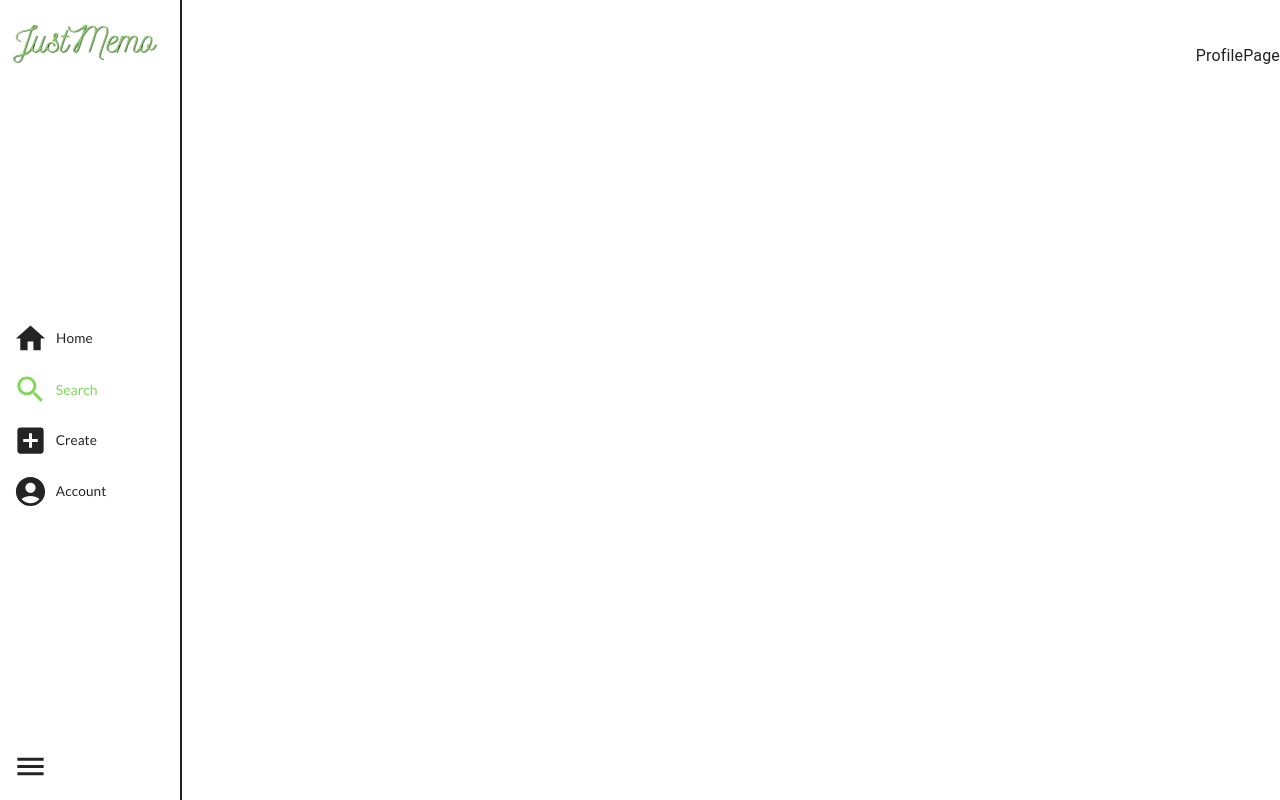
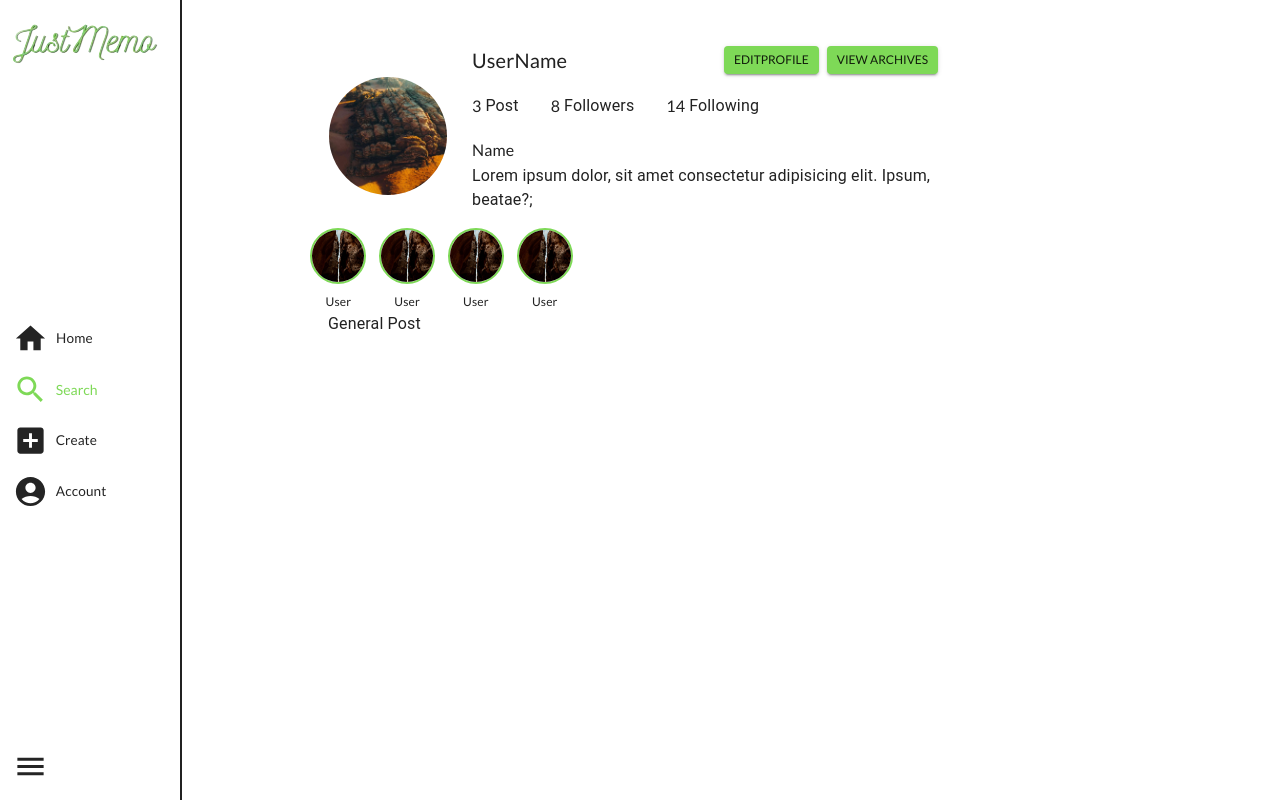
Before and after one commit to JorgeKerilima19/photogallery, a React (Vite) app: page /profile in a window 1280 px wide. Built offline with nearby package versions, Linux system fonts and the light colour scheme.

Commit message:
profile page styles + navbar small fixes

```diff
--- a/src/components/Navbar.tsx
+++ b/src/components/Navbar.tsx
@@ -50,7 +50,7 @@ const Navbar = () => {
   const [showLabel, setShowLabel] = useState(true);
 
   const theme = useTheme();
-  const isSmallDevice = useMediaQuery(theme.breakpoints.down("md"));
+  const isSmallDevice = useMediaQuery(theme.breakpoints.down("lg"));
 
   const handlePageChange = (event: any, newValue: number) => {
     setValue(newValue);
@@ -122,6 +122,7 @@ const Navbar = () => {
         </CustomBottomNavigation>
         <Menu fontSize="large" sx={{ fill: "#242424" }} />
       </ContainerLeft>
+
       <>
         {singleComponent && (
           <BoxNoPageElements>{singleComponent}</BoxNoPageElements>
--- a/src/components/homepage/UserAvatar.tsx
+++ b/src/components/homepage/StoryComponent.tsx
@@ -2,7 +2,7 @@ import { Avatar, Box, Typography } from "@mui/material";
 
 import img from "/assets/photo1.jpg";
 
-export const UserAvatar = () => {
+export const StoryComponent = () => {
   return (
     <Box
       display="flex"
--- a/src/components/pages/Home.tsx
+++ b/src/components/pages/Home.tsx
@@ -1,5 +1,5 @@
 import { Box, Hidden, Typography } from "@mui/material";
-import { UserAvatar } from "../homepage/UserAvatar";
+import { StoryComponent } from "../homepage/StoryComponent";
 import { ContainerCenter, ContainerRight } from "../../styles/styles";
 import { Post } from "../homepage/Post";
 import { Suggestion } from "../homepage/Suggestion";
@@ -14,10 +14,10 @@ export const HomePage = () => {
           justifyContent="center"
           gap="0.4rem"
         >
-          <UserAvatar />
-          <UserAvatar />
-          <UserAvatar />
-          <UserAvatar />
+          <StoryComponent />
+          <StoryComponent />
+          <StoryComponent />
+          <StoryComponent />
         </Box>
         <Box
           display="flex"
--- a/src/components/pages/Profile.tsx
+++ b/src/components/pages/Profile.tsx
@@ -1,5 +1,106 @@
-import React from "react";
+import { ProfileContainer } from "../../styles/styles";
+
+import profileImg from "/assets/photo5.jpg";
+
+import {
+  Grid,
+  Container,
+  Avatar,
+  Typography,
+  Box,
+  Button,
+} from "@mui/material";
+
+import useMediaQuery from "@mui/material/useMediaQuery";
+import { useTheme } from "@mui/material/styles";
+import { StoryComponent } from "../homepage/StoryComponent";
 
 export const ProfilePage = () => {
-  return <div>ProfilePage</div>;
+  const theme = useTheme();
+  const isSmallDevice = useMediaQuery(theme.breakpoints.down("lg"));
+
+  const about = (
+    <Box padding="1rem 0">
+      <Typography variant="subtitle1">Name</Typography>
+      <Typography variant="inherit">
+        Lorem ipsum dolor, sit amet consectetur adipisicing elit. Ipsum,
+        beatae?;
+      </Typography>
+    </Box>
+  );
+
+  return (
+    <ProfileContainer>
+      <Grid container>
+        <Grid
+          item
+          xs={12}
+          sm={1.8}
+          lg={3}
+          sx={{ display: "grid", placeItems: "center" }}
+        >
+          <Avatar
+            src={profileImg}
+            sx={{
+              height: `${isSmallDevice ? "4rem" : "7.4rem"}`,
+              width: `${isSmallDevice ? "4rem" : "7.4rem"}`,
+            }}
+          />
+        </Grid>
+        <Grid item xs={12} sm={10.2} lg={9}>
+          <Grid
+            container
+            sx={{
+              display: { xs: "grid", sm: "flex" },
+              placeItems: "center",
+              gap: { xs: "1rem", sm: "0" },
+            }}
+          >
+            <Grid item xs={12} sm={6}>
+              <Typography variant="h6">UserName</Typography>
+            </Grid>
+            <Grid item display="flex" xs={12} sm={6} gap={1}>
+              <Button variant="contained" size="small">
+                <Typography variant="caption">EditProfile</Typography>
+              </Button>
+              <Button variant="contained" size="small">
+                <Typography variant="caption">View Archives</Typography>
+              </Button>
+            </Grid>
+          </Grid>
+          <>
+            {!isSmallDevice ? (
+              <Box display="flex" gap={4} paddingTop={2}>
+                <Box display="flex" alignItems="center" gap={0.5}>
+                  <Typography variant="subtitle1">3</Typography>
+                  <Typography variant="inherit">Post</Typography>
+                </Box>
+                <Box display="flex" alignItems="center" gap={0.5}>
+                  <Typography variant="subtitle1">8</Typography>
+                  <Typography variant="inherit">Followers</Typography>
+                </Box>
+                <Box display="flex" alignItems="center" gap={0.5}>
+                  <Typography variant="subtitle1">14</Typography>
+                  <Typography variant="inherit">Following</Typography>
+                </Box>
+              </Box>
+            ) : (
+              <></>
+            )}
+          </>
+          <>{isSmallDevice ? <></> : <>{about}</>}</>
+        </Grid>
+      </Grid>
+      <Container disableGutters>
+        <Box>{!isSmallDevice ? <></> : <>{about}</>}</Box>
+        <Box display="flex">
+          <StoryComponent />
+          <StoryComponent />
+          <StoryComponent />
+          <StoryComponent />
+        </Box>
+      </Container>
+      <Container>General Post</Container>
+    </ProfileContainer>
+  );
 };
--- a/src/styles/styles.ts
+++ b/src/styles/styles.ts
@@ -115,3 +115,8 @@ export const CreateImageStyles = styled("img")({
   margin: "0 auto",
   display: "block",
 });
+
+export const ProfileContainer = styled(Container)({
+  width: "min(95%,45rem)",
+  display:"block"
+});
```
